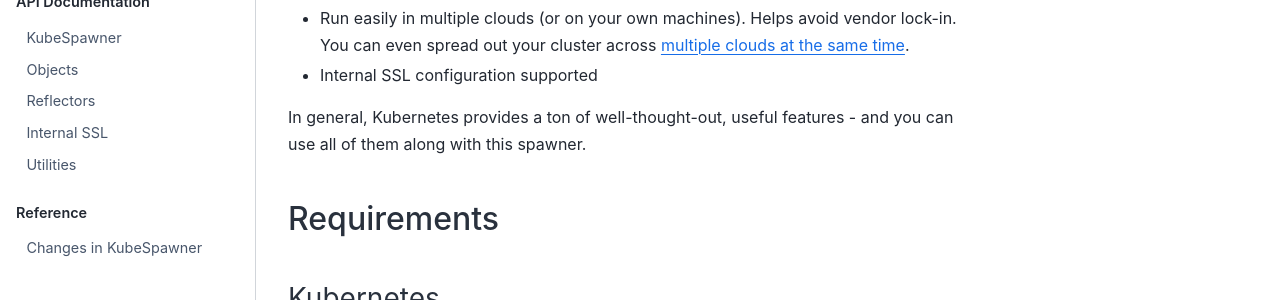
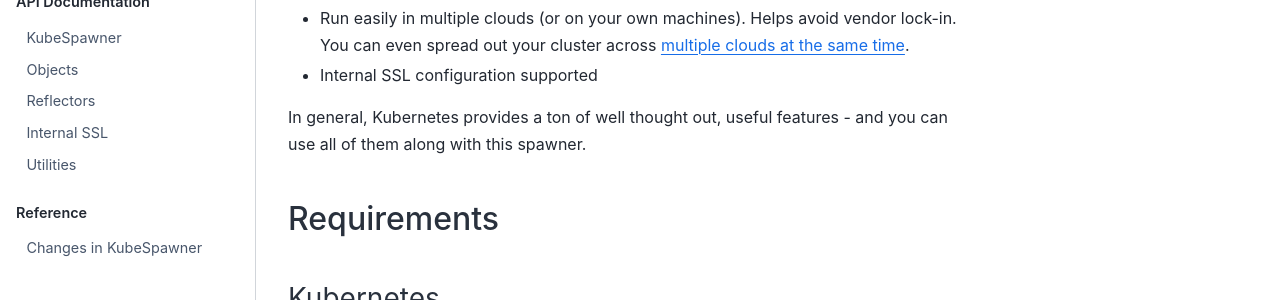
Before and after one commit to jupyterhub/kubespawner, a Sphinx documentation site: the page built from docs/source/index.md, in a window 1280 px wide and 900 px high, scrolled down 750 px. Shown: the part 153-453 px from the top of the window. Built offline with Sphinx 7.4.7 and the Sphinx Book theme 1.1.4, drawn with Linux system fonts in a browser that asks for light colours.

Commit message:
Apply suggestions from code review
Co-authored-by: Yuvi Panda <yuvipanda@gmail.com>

```diff
--- a/docs/source/index.md
+++ b/docs/source/index.md
@@ -47,7 +47,7 @@
 
 - Internal SSL configuration supported
 
-In general, Kubernetes provides a ton of well-thought-out, useful features -
+In general, Kubernetes provides a ton of well thought out, useful features -
 and you can use all of them along with this spawner.
 
 ## Requirements
```
Also changed, not shown: README.md (+1 -1 lines).
